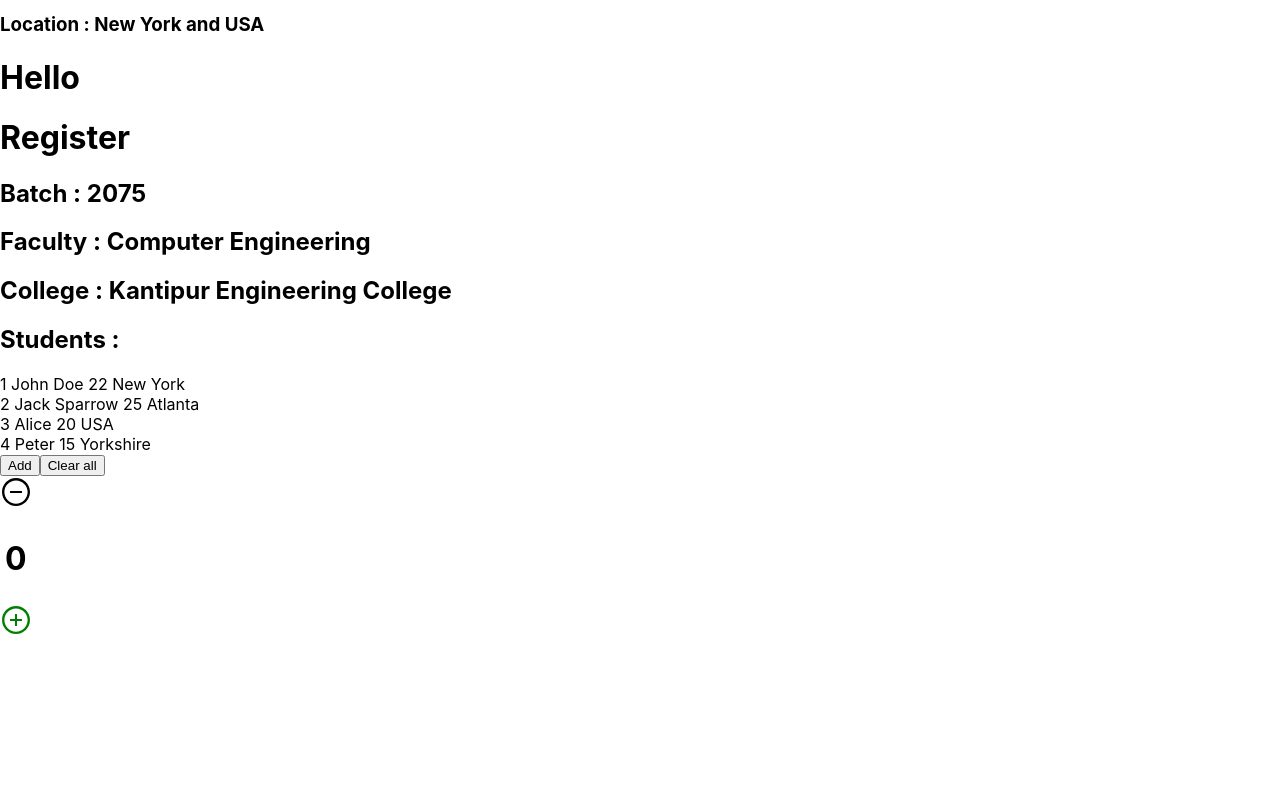
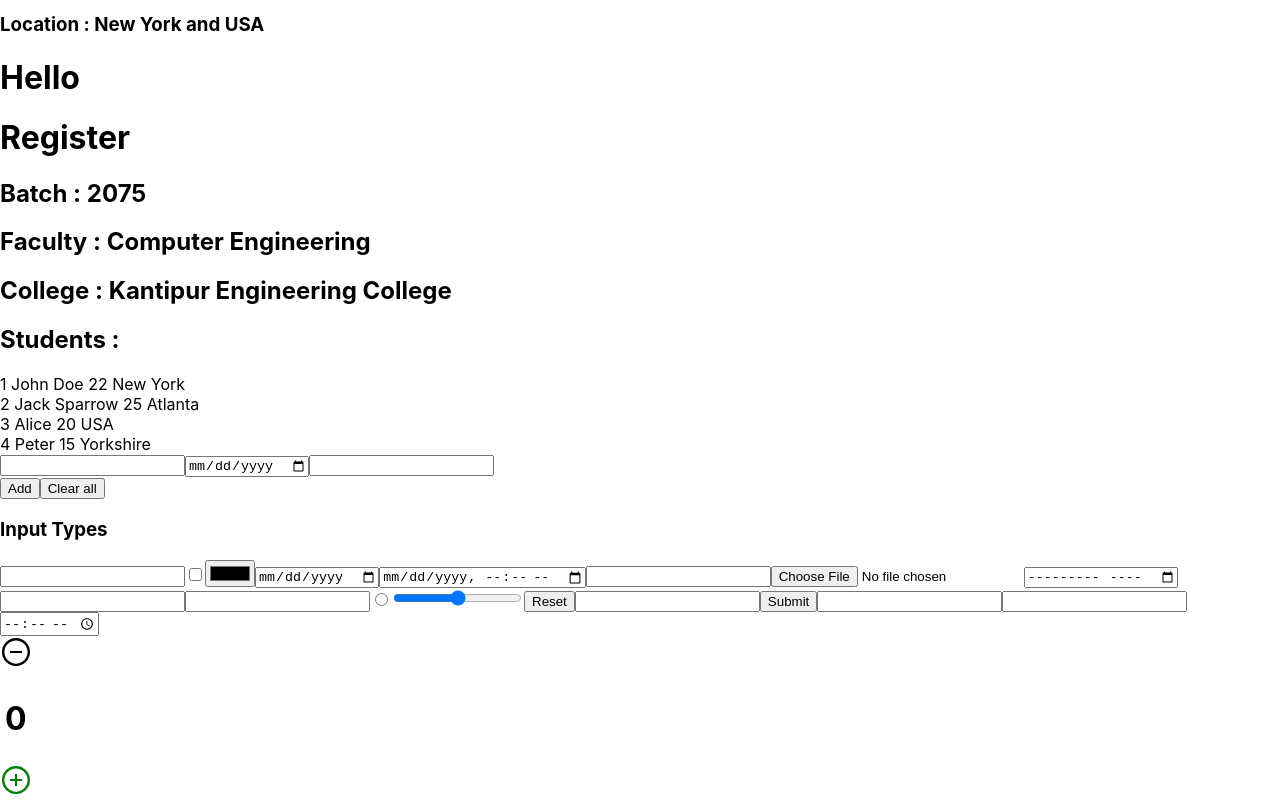
Before and after one commit to palhimalaya/externalTraining-React, a React (Create React App) app: page / in a window 1280 px wide. Shown: the part 363-1163 px from the top of the page. Before the commit the page ends 1003 px from the top, so only its background shows below. Built offline with nearby package versions, Linux system fonts and the light colour scheme.

Commit message:
added enter event

```diff
--- a/src/components/StudentRegister.js
+++ b/src/components/StudentRegister.js
@@ -1,7 +1,45 @@
-import React, { useState } from "react";
+import React, { useState, useRef } from "react";
 
 const Register = ({ batch, faculty, college, students }) => {
   const [entry, setEntry] = useState(students);
+  const [name, setName] = useState("");
+  const [age, setAge] = useState();
+  const [address, setAddress] = useState("");
+
+  const nameRef = useRef(null);
+  const ageRef = useRef(null);
+  const addressRef = useRef(null);
+
+  const handlePressEnterAtName = (e) => {
+    if (e.key === "Enter") {
+      ageRef.current.focus();
+    }
+  };
+
+  const handlePressEnterAtAge = (e) => {
+    if (e.key === "Enter") {
+      addressRef.current.focus();
+    }
+  };
+
+  const handlePressEnterAtAddress = (e) => {
+    if (e.key === "Enter") {
+      setEntry([
+        ...entry,
+        {
+          id: entry.length + 1,
+          name: name,
+          age: age,
+          address: address,
+        },
+      ]);
+      nameRef.current.focus();
+    }
+    setName("");
+    setAge("");
+    setAddress("");
+  };
+
   return (
     <div>
       <h1>Register</h1>
@@ -14,16 +52,44 @@
           {student.id} {student.name} {student.age} {student.address}
         </div>
       ))}
-
+      <form action="">
+        <input
+          onKeyUp={handlePressEnterAtName}
+          value={name}
+          ref={nameRef}
+          onChange={(e) => {
+            setName(e.target.value);
+          }}
+          type="text"
+        />
+        <input
+          onKeyUp={handlePressEnterAtAge}
+          value={age}
+          ref={ageRef}
+          onChange={(e) => {
+            setAge(e.target.value);
+          }}
+          type="date"
+        />
+        <input
+          onKeyUp={handlePressEnterAtAddress}
+          value={address}
+          ref={addressRef}
+          onChange={(e) => {
+            setAddress(e.target.value);
+          }}
+          type="text"
+        />
+      </form>
       <button
         onClick={() => {
           setEntry([
             ...entry,
             {
               id: entry.length + 1,
-              name: "John Doe",
-              age: 22,
-              address: "New York",
+              name: name,
+              age: age,
+              address: address,
             },
           ]);
         }}
@@ -33,10 +99,133 @@
       <button
         onClick={() => {
           setEntry([]);
+          setName("");
+          setAge("");
+          setAddress("");
         }}
       >
         Clear all
       </button>
+
+      <div>
+        <form action="">
+          <h3>Input Types</h3>
+          <input
+            type="text"
+            onChange={(e) => {
+              console.log(e.target.value);
+            }}
+          />
+          <input
+            type="checkbox"
+            onChange={(e) => {
+              console.log(e.target.value);
+            }}
+          />
+          <input
+            type="color"
+            onChange={(e) => {
+              console.log(e.target.value);
+            }}
+          />
+          <input
+            type="date"
+            onChange={(e) => {
+              console.log(e.target.value);
+            }}
+          />
+          <input
+            type="datetime-local"
+            onChange={(e) => {
+              console.log(e.target.value);
+            }}
+          />
+          <input
+            type="email"
+            onChange={(e) => {
+              console.log(e.target.value);
+            }}
+          />
+          <input
+            type="file"
+            onChange={(e) => {
+              console.log(e.target.value);
+            }}
+          />
+          <input
+            type="hidden"
+            onChange={(e) => {
+              console.log(e.target.value);
+            }}
+          />
+          <input
+            type="month"
+            onChange={(e) => {
+              console.log(e.target.value);
+            }}
+          />
+          <input
+            type="number"
+            onChange={(e) => {
+              console.log(e.target.value);
+            }}
+          />
+          <input
+            type="password"
+            onChange={(e) => {
+              console.log(e.target.value);
+            }}
+          />
+          <input
+            type="radio"
+            onChange={(e) => {
+              console.log(e.target.value);
+            }}
+          />
+          <input
+            type="range"
+            onChange={(e) => {
+              console.log(e.target.value);
+            }}
+          />
+          <input
+            type="reset"
+            onChange={(e) => {
+              console.log(e.target.value);
+            }}
+          />
+          <input
+            type="search"
+            onChange={(e) => {
+              console.log(e.target.value);
+            }}
+          />
+          <input
+            type="submit"
+            onChange={(e) => {
+              console.log(e.target.value);
+            }}
+          />
+          <input
+            type="tel"
+            onChange={(e) => {
+              console.log(e.target.value);
+            }}
+          />
+          <input
+            type="text"
+            onChange={(e) => {
+              console.log(e.target.value);
+            }}
+          />
+          <input
+            type="time"
+            onChange={(e) => {
+              console.log(e.target.value);
+            }}
+          />
+        </form>
+      </div>
     </div>
   );
 };
```
